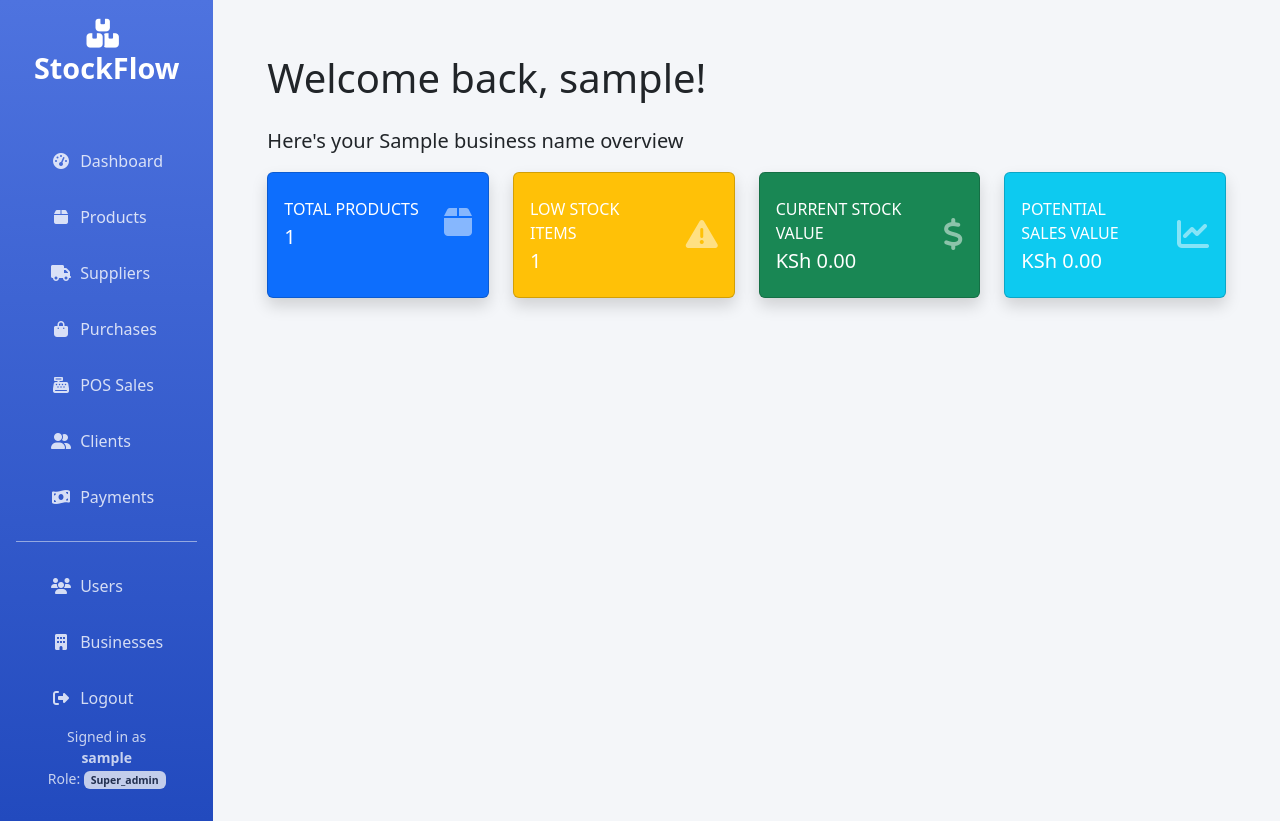
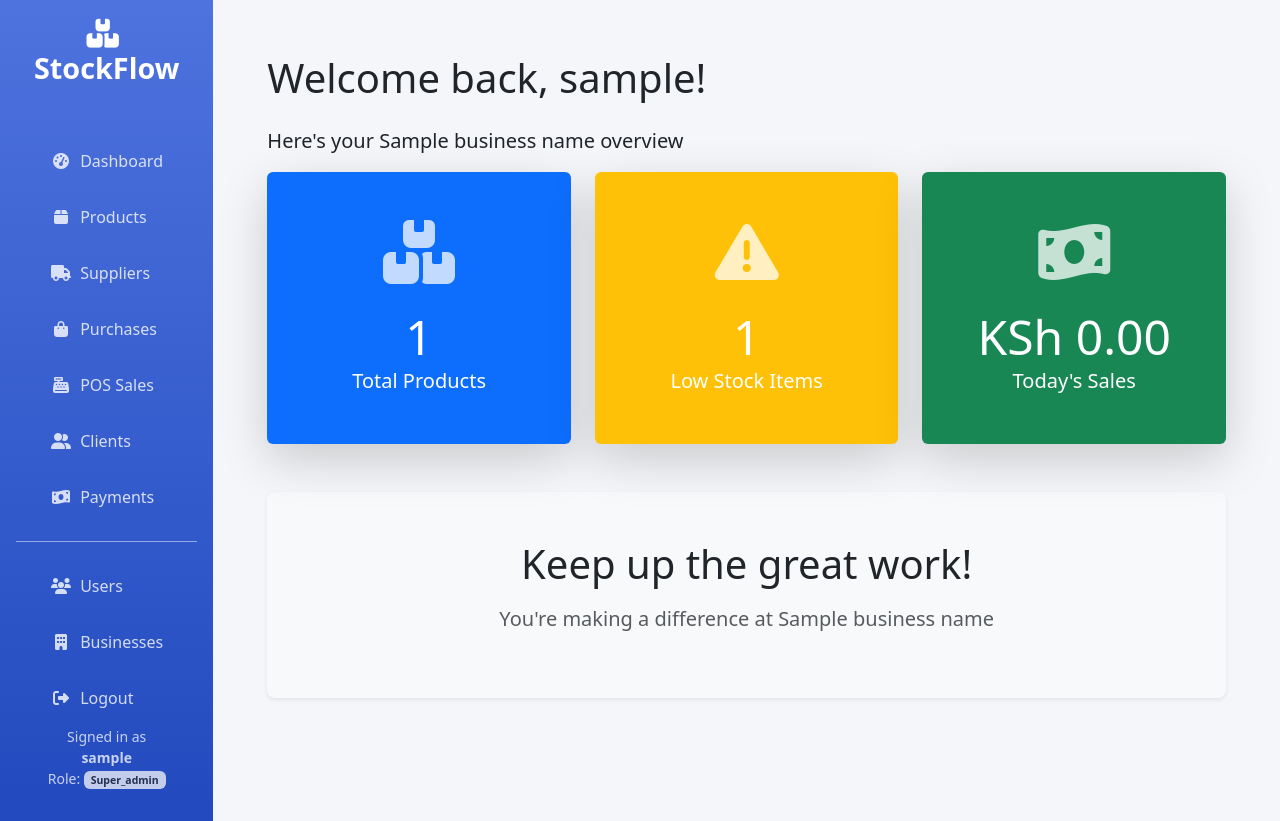
Before and after one commit to VINN5/StockFlow, a Flask app: template frontend/templates/dashboard.html in a window 1280 px wide. Run offline with Flask 3, Linux system fonts and the light colour scheme; the visitor is signed in with stand-in values (Sample User, id 1); the template is opened without the code that fills it: most values are stand-ins (such as "Sample title", 1, 10 or a date in 2020).

Commit message:
Final dashboard: correct stats per role (cashier safe, admin full)

```diff
--- a/frontend/templates/dashboard.html
+++ b/frontend/templates/dashboard.html
@@ -7,7 +7,7 @@
     {% if is_super_admin %}
     <!-- Super Admin: System Control Panel -->
     <h1 class="mb-4">System Control Panel</h1>
-    <p class="lead">Welcome back, {{ session['username'] }}. You have full control over the StockFlow platform.</p>
+    <p class="lead">Welcome back, {{ session.username }}. You have full control over the StockFlow platform.</p>
 
     <div class="row mb-5">
         <div class="col-md-6">
@@ -84,75 +84,70 @@
 
     {% else %}
     <!-- Branch Admin / Cashier: Operational Dashboard -->
-    <h1 class="mb-4">Welcome back, {{ session['username'] }}!</h1>
+    <h1 class="mb-4">Welcome back, {{ session.username }}!</h1>
     <p class="lead">Here's your {{ business_name }} overview</p>
 
-    <div class="row mb-4">
-        <div class="col-xl-3 col-md-6 mb-4">
-            <div class="card bg-primary text-white shadow h-100 py-2">
-                <div class="card-body">
-                    <div class="row no-gutters align-items-center">
-                        <div class="col mr-2">
-                            <div class="text-xs font-weight-bold text-uppercase mb-1">Total Products</div>
-                            <div class="h5 mb-0 font-weight-bold">{{ total_products }}</div>
-                        </div>
-                        <div class="col-auto">
-                            <i class="fas fa-box fa-2x text-white opacity-50"></i>
-                        </div>
-                    </div>
+    <!-- Common Stats for Both Roles -->
+    <div class="row g-4 mb-5 text-center">
+        <div class="col-md-4">
+            <div class="card text-white bg-primary shadow-lg border-0">
+                <div class="card-body py-5">
+                    <i class="fas fa-boxes fa-4x mb-4 opacity-75"></i>
+                    <h2 class="display-5 mb-0">{{ total_products }}</h2>
+                    <p class="lead mb-0">Total Products</p>
                 </div>
             </div>
         </div>
 
-        <div class="col-xl-3 col-md-6 mb-4">
-            <div class="card bg-warning text-white shadow h-100 py-2">
-                <div class="card-body">
-                    <div class="row no-gutters align-items-center">
-                        <div class="col mr-2">
-                            <div class="text-xs font-weight-bold text-uppercase mb-1">Low Stock Items</div>
-                            <div class="h5 mb-0 font-weight-bold">{{ low_stock_count }}</div>
-                        </div>
-                        <div class="col-auto">
-                            <i class="fas fa-exclamation-triangle fa-2x text-white opacity-50"></i>
-                        </div>
-                    </div>
+        <div class="col-md-4">
+            <div class="card text-white bg-warning shadow-lg border-0">
+                <div class="card-body py-5">
+                    <i class="fas fa-exclamation-triangle fa-4x mb-4 opacity-75"></i>
+                    <h2 class="display-5 mb-0">{{ low_stock_count }}</h2>
+                    <p class="lead mb-0">Low Stock Items</p>
                 </div>
             </div>
         </div>
 
-        <div class="col-xl-3 col-md-6 mb-4">
-            <div class="card bg-success text-white shadow h-100 py-2">
-                <div class="card-body">
-                    <div class="row no-gutters align-items-center">
-                        <div class="col mr-2">
-                            <div class="text-xs font-weight-bold text-uppercase mb-1">Current Stock Value</div>
-                            <div class="h5 mb-0 font-weight-bold">KSh {{ "%.2f"|format(total_stock_value) }}</div>
-                        </div>
-                        <div class="col-auto">
-                            <i class="fas fa-dollar-sign fa-2x text-white opacity-50"></i>
-                        </div>
-                    </div>
-                </div>
-            </div>
-        </div>
-
-        <div class="col-xl-3 col-md-6 mb-4">
-            <div class="card bg-info text-white shadow h-100 py-2">
-                <div class="card-body">
-                    <div class="row no-gutters align-items-center">
-                        <div class="col mr-2">
-                            <div class="text-xs font-weight-bold text-uppercase mb-1">Potential Sales Value</div>
-                            <div class="h5 mb-0 font-weight-bold">KSh {{ "%.2f"|format(potential_sales_value) }}</div>
-                        </div>
-                        <div class="col-auto">
-                            <i class="fas fa-chart-line fa-2x text-white opacity-50"></i>
-                        </div>
-                    </div>
+        <div class="col-md-4">
+            <div class="card text-white bg-success shadow-lg border-0">
+                <div class="card-body py-5">
+                    <i class="fas fa-money-bill-wave fa-4x mb-4 opacity-75"></i>
+                    <h2 class="display-5 mb-0">KSh {{ "%.2f"|format(today_sales_total) }}</h2>
+                    <p class="lead mb-0">Today's Sales</p>
                 </div>
             </div>
         </div>
     </div>
 
+    <!-- Branch Admin Only: Financial Stats -->
+    {% if is_branch_admin %}
+    <div class="row g-4 mb-5 text-center">
+        <div class="col-md-6">
+            <div class="card text-white bg-info shadow-lg border-0">
+                <div class="card-body py-5">
+                    <i class="fas fa-dollar-sign fa-4x mb-4 opacity-75"></i>
+                    <h2 class="display-5 mb-0">KSh {{ "%.2f"|format(current_stock_value) }}</h2>
+                    <p class="lead mb-0">Current Stock Value</p>
+                </div>
+            </div>
+        </div>
+        <div class="col-md-6">
+            <div class="card text-white bg-purple shadow-lg border-0">
+                <div class="card-body py-5">
+                    <i class="fas fa-chart-line fa-4x mb-4 opacity-75"></i>
+                    <h2 class="display-5 mb-0">KSh {{ "%.2f"|format(potential_sales_value) }}</h2>
+                    <p class="lead mb-0">Potential Sales Value</p>
+                </div>
+            </div>
+        </div>
+    </div>
+    {% endif %}
+
+    <div class="text-center py-5 bg-light rounded-3 shadow-sm">
+        <h2 class="display-6 mb-3">Keep up the great work!</h2>
+        <p class="lead text-muted">You're making a difference at {{ business_name }}</p>
+    </div>
     {% endif %}
 </div>
 {% endblock %}
```
